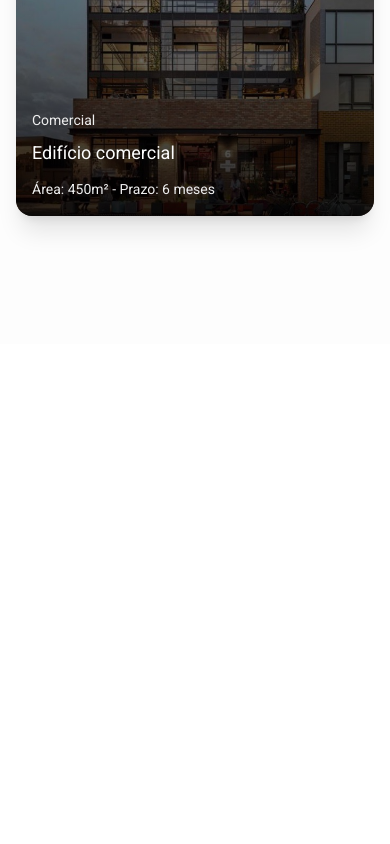
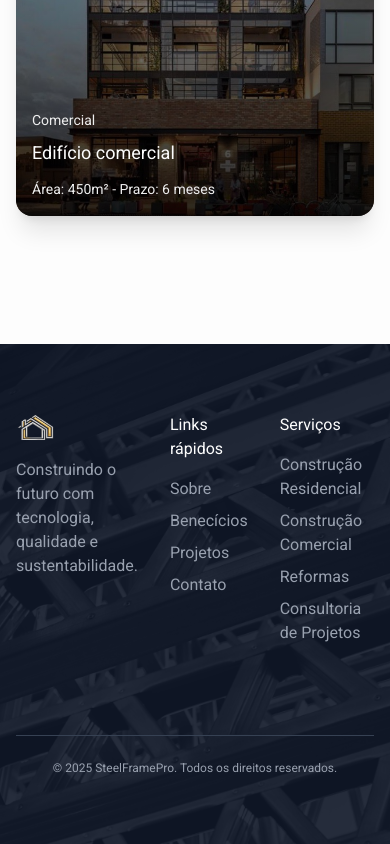
Before and after one commit to rafaelmjardim/vivance-project, a Next.js app: page / in a window 390 px wide. Shown: the part 5481-6325 px from the top of the page. Before the commit the page ends 5825 px from the top, so only its background shows below. Built offline with nearby package versions, Linux system fonts and the light colour scheme.

Commit message:
feat: implementa footer

```diff
--- /dev/null
+++ b/app/_components/footer.tsx
@@ -0,0 +1,74 @@
+import footerBackground from "@/public/footer-background.jpg";
+import logo from "@/public/logo.png";
+import Image from "next/image";
+import {
+  LuFacebook,
+  LuInstagram,
+  LuLink,
+  LuLinkedin,
+  LuYoutube,
+} from "react-icons/lu";
+
+export function Footer() {
+  return (
+    <footer className="relative overflow-hidden flex w-full h-125">
+      <Image
+        src={footerBackground}
+        alt="Material em steel frame"
+        className="absolute object-cover w-full h-full"
+      />
+      <div className=" px-4 sm:px-6 bg-surface-secundary/90 z-20 w-full h-full flex flex-col items-center justify-center gap-22.5">
+        <div className="container mx-auto flex gap-8">
+          <div className="w-87">
+            <div className="flex items-center gap-4 mb-4">
+              <Image
+                src={logo}
+                alt="Logo do Vivance Incorporadora"
+                height={30}
+              />
+              <span className="hidden xl:inline-flex text-xl text-text-inverse">
+                Vivance Incorporadora
+              </span>
+            </div>
+            <p className="text-text-grey-light max-w-85">
+              Construindo o futuro com tecnologia, qualidade e sustentabilidade.
+            </p>
+          </div>
+
+          <div className="w-87">
+            <h4 className="text-text-inverse mb-4">Links rápidos</h4>
+            <ul className="text-text-grey-light flex flex-col gap-2">
+              <li>Sobre</li>
+              <li>Benecícios</li>
+              <li>Projetos</li>
+              <li>Contato</li>
+            </ul>
+          </div>
+
+          <div className="w-87">
+            <h4 className="text-text-inverse mb-4">Serviços</h4>
+            <ul className="text-text-grey-light flex flex-col gap-2">
+              <li>Construção Residencial</li>
+              <li>Construção Comercial</li>
+              <li>Reformas</li>
+              <li>Consultoria de Projetos</li>
+            </ul>
+          </div>
+
+          <div className="w-87">
+            <h4 className="text-text-inverse mb-4">Redes sociais</h4>
+            <div className="text-text-inverse flex items-center gap-4">
+              <LuFacebook size={22} />
+              <LuInstagram size={22} />
+              <LuLinkedin size={22} />
+              <LuYoutube size={22} />
+            </div>
+          </div>
+        </div>
+        <div className="border-t border-gray-700 pt-6 sm:pt-8 text-center text-gray-400 text-xs sm:text-sm w-full">
+          <p>© 2025 SteelFramePro. Todos os direitos reservados.</p>
+        </div>
+      </div>
+    </footer>
+  );
+}
--- a/app/globals.css
+++ b/app/globals.css
@@ -21,6 +21,7 @@
   --text-inverse: #fdfdfd;
   --text-inverse-secundary: #eeeeee;
   --text-active: #daa04e;
+  --text-grey-light: #99a1af;
 
   --icon-active: #daa04e;
   --icon-inverse: #fdfdfd;
@@ -47,6 +48,7 @@
   --color-text-inverse: var(--text-inverse);
   --color-text-inverse-secundary: var(--text-inverse-secundary);
   --color-text-active: var(--text-active);
+  --color-text-grey-light: var(--text-grey-light);
 
   --color-icon-active: var(--icon-active);
   --color-icon-inverse: var(--icon-inverse);
--- a/app/page.tsx
+++ b/app/page.tsx
@@ -1,5 +1,6 @@
 import { AboutStellFrame } from "./_components/aboutSteelFrame";
 import { BenefitsSteelFrame } from "./_components/benefitsSteelFrame";
+import { Footer } from "./_components/footer";
 import { Hero } from "./_components/hero";
 import { ProjectCatalog } from "./_components/projectCatalog";
 
@@ -10,6 +11,7 @@ export default function App() {
       <AboutStellFrame />
       <BenefitsSteelFrame />
       <ProjectCatalog />
+      <Footer />
     </main>
   );
 }
```
Also changed, not shown: public/footer-background.jpg (added).
